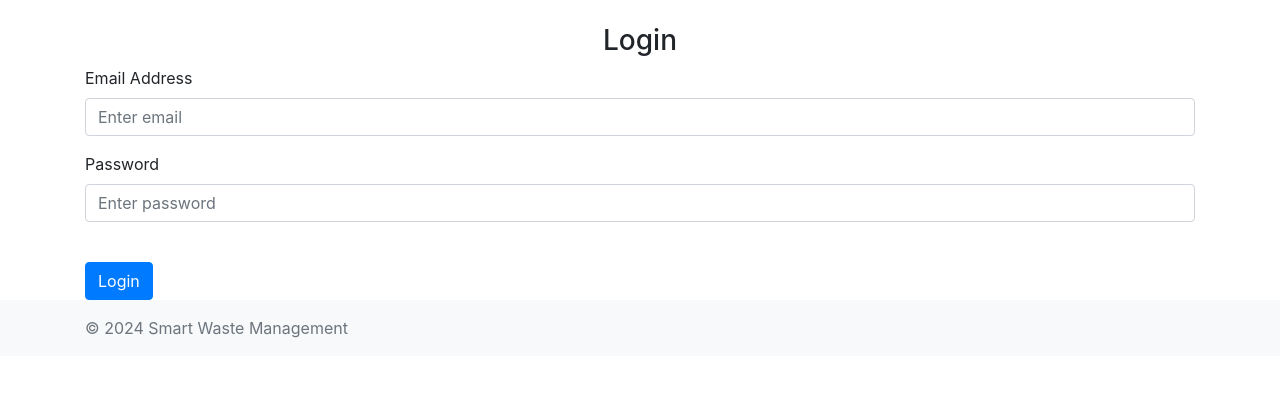
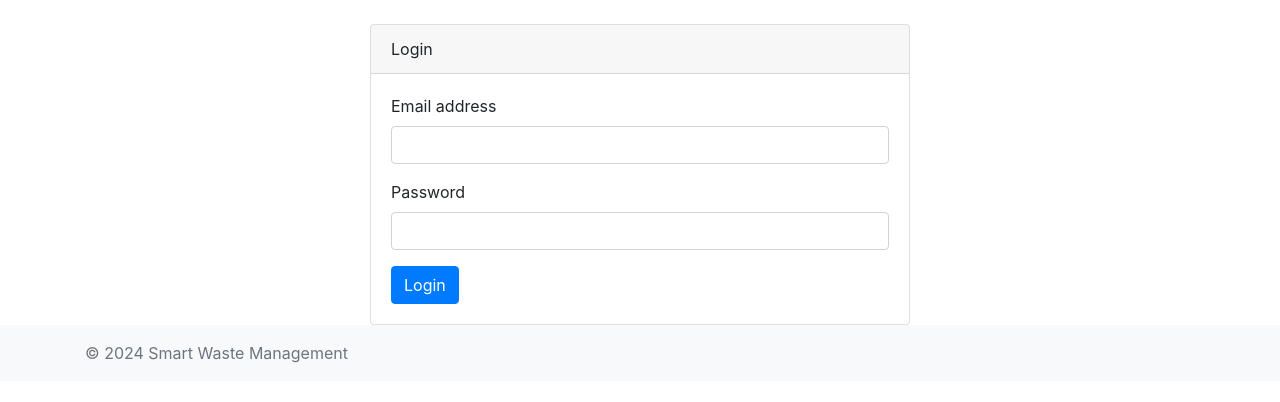
Before and after one commit to AngeGitego/alu-isuku, a Flask app: page /login in a window 1280 px wide. Shown: the part 56-458 px from the top of the page. Run offline with Flask 3, Linux system fonts and the light colour scheme; some libraries are stand-ins or nearby versions.

Commit message:
Update login.html

```diff
--- a/website/templates/login.html
+++ b/website/templates/login.html
@@ -1,28 +1,29 @@
-{% extends "base.html" %} {% block title %}Login{% endblock %} {% block content
-%}
+<!-- login.html -->
+{% extends "base.html" %}
+
+{% block title %}Login{% endblock %}
+
+{% block content %}
+<div class="row justify-content-center">
+    <div class="col-md-6">
+        <div class="card">
+            <div class="card-header">
+                Login
+            </div>
+            <div class="card-body">
                 <form method="POST">
-  <h3 align="center">Login</h3>
                     <div class="form-group">
-    <label for="email">Email Address</label>
-    <input
-      type="email"
-      class="form-control"
-      id="email"
-      name="email"
-      placeholder="Enter email"
-    />
+                        <label for="email">Email address</label>
+                        <input type="email" class="form-control" id="email" name="email" required>
                     </div>
                     <div class="form-group">
                         <label for="password">Password</label>
-    <input
-      type="password"
-      class="form-control"
-      id="password"
-      name="password"
-      placeholder="Enter password"
-    />
+                        <input type="password" class="form-control" id="password" name="password" required>
                     </div>
-  <br />
                     <button type="submit" class="btn btn-primary">Login</button>
                 </form>
+            </div>
+        </div>
+    </div>
+</div>
 {% endblock %}
```
Lines whose indentation alone changed are shown as unchanged.
